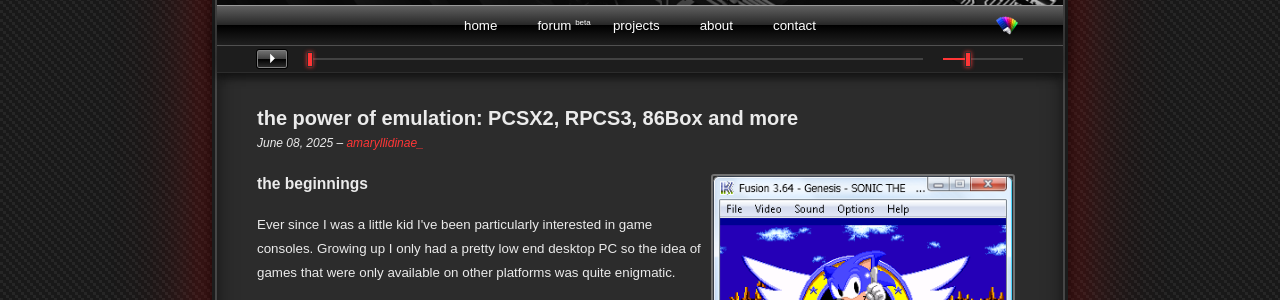
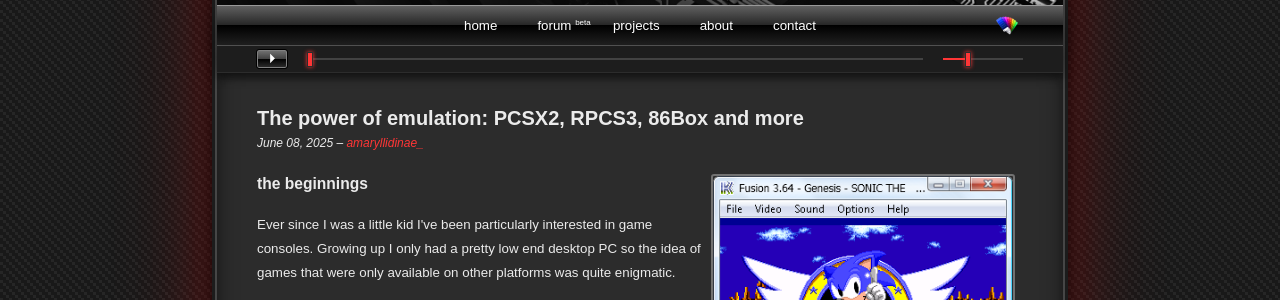
Before and after one commit to deadamaryllis/deadamaryllis.github.io, a Jekyll site: the page built from _posts/2025-06-08-the-power-of-emulation.html, in a window 1280 px wide and 900 px high. Shown: the part 197-497 px from the top of the window. Built offline with Jekyll 4.4.1, drawn with Linux system fonts in a browser that asks for light colours; some web fonts are replaced.

```diff
--- a/_posts/2025-06-08-the-power-of-emulation.html
+++ b/_posts/2025-06-08-the-power-of-emulation.html
@@ -1,5 +1,5 @@
 ---
-title: "the power of emulation: PCSX2, RPCS3, 86Box and more"
+title: "The power of emulation: PCSX2, RPCS3, 86Box and more"
 author:
   - amaryllidinae_
 layout: post
--- a/_posts/2025-10-07-revert8plus.html
+++ b/_posts/2025-10-07-revert8plus.html
@@ -1,5 +1,5 @@
 ---
-title: "don't use Revert8Plus v4, DIY instead!"
+title: "Don't use Revert8Plus v4, DIY instead!"
 author:
  - imswordqueen
  - PatrickTBP
--- a/_projects/custom-isos.html
+++ b/_projects/custom-isos.html
@@ -1,5 +1,5 @@
 ---
-title: custom ISO reviews
+title: Custom ISO reviews
 layout: default
 ---
 <h1>{{ page.title }}</h1>
```
